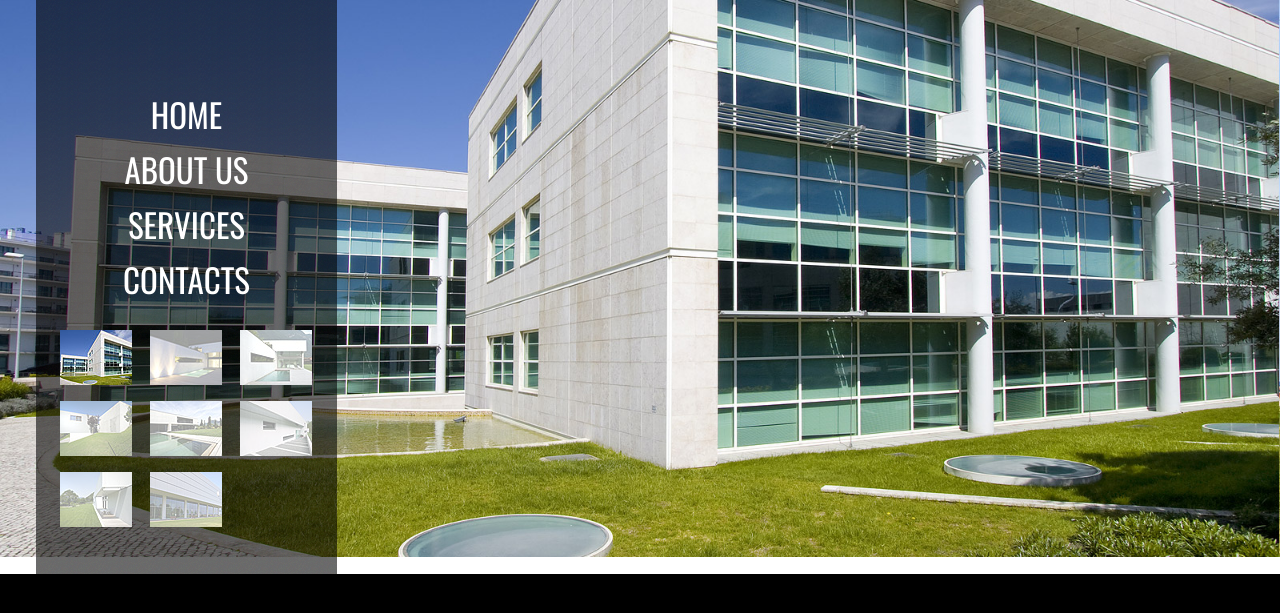
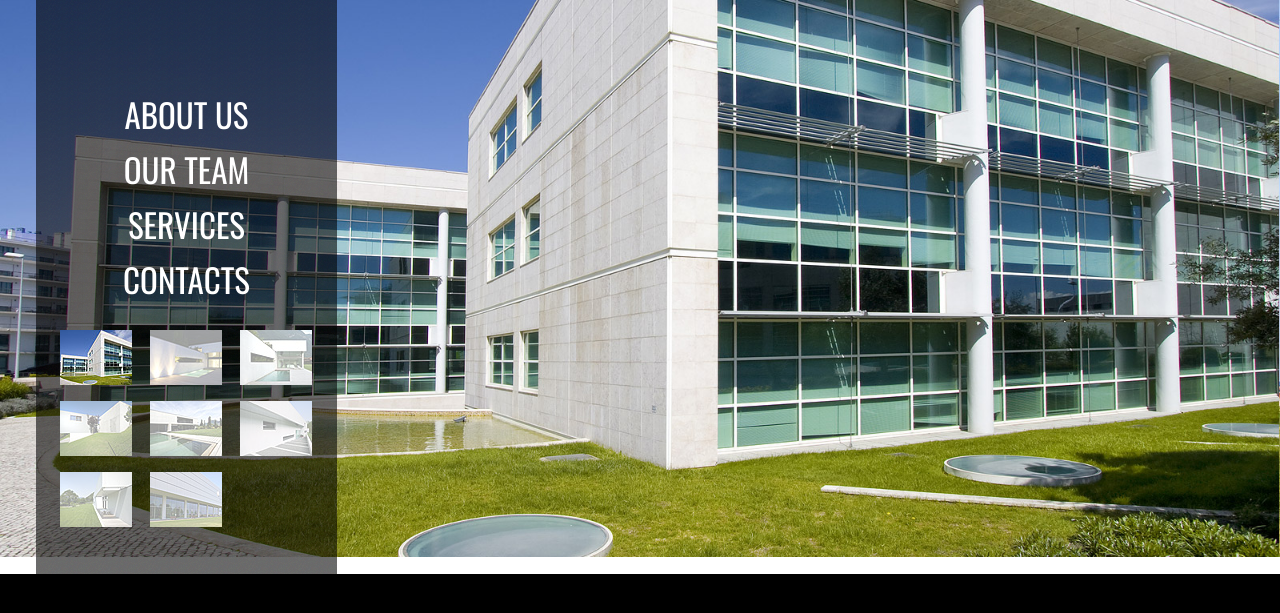
Before and after one commit to MHareb123/ALU-WORLD-WEBSITE, a plain HTML site: page index.html in a window 1280 px wide. Shown: the part 243-856 px from the top of the page. Drawn offline with nearby package versions, Linux system fonts and the light colour scheme; some packages are replaced by stand-ins of ours; a script that the page names is missing; a web font is replaced by a local one.

Commit message:
Add files via upload

```diff
--- a/index.html
+++ b/index.html
@@ -30,8 +30,8 @@
 		<h1><a href="#!/home"><img src="images/logo.png" alt="" /></a></h1>
 		<nav>
 			<ul>
-				<li><a href="#!/home">home<span></span></a></li>
-				<li><a href="#!/about_us">about us<span></span></a></li>
+				<li><a href="#!/readmore">About Us<span></span></a></li>
+				<li><a href="#!/about_us">Our Team<span></span></a></li>
 				<li><a href="#!/services">services<span></span></a></li>
 				<li><a href="#!/contacts">contacts<span></span></a></li>
 			</ul>
```
